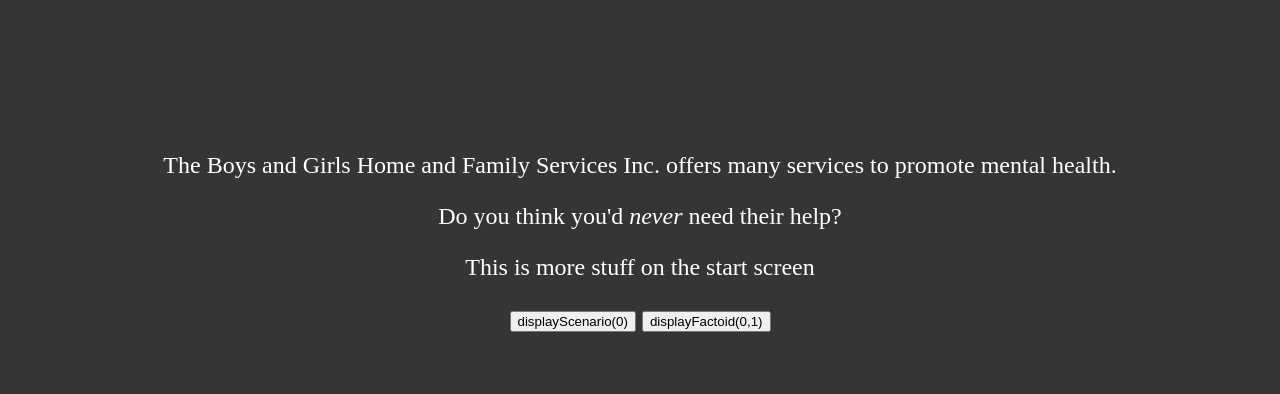
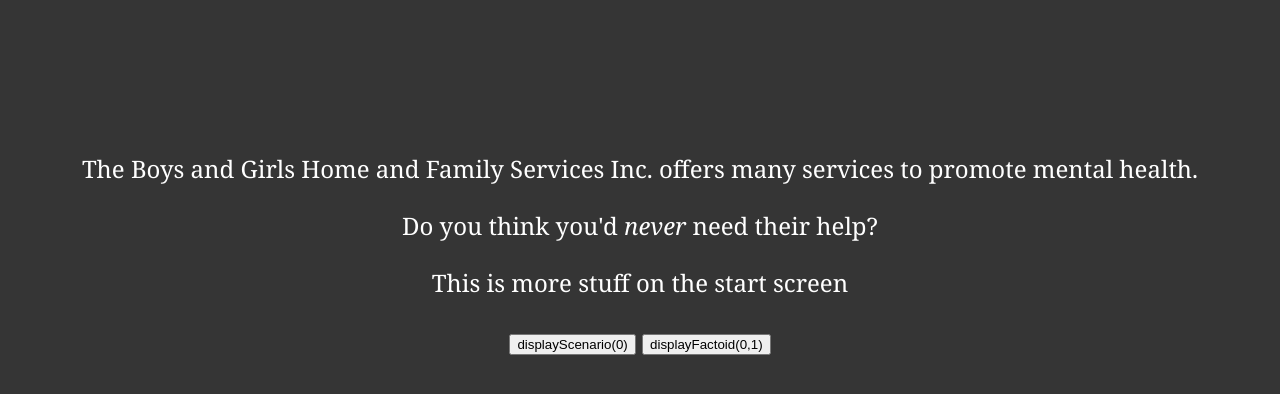
Before and after one commit to Adversus/bgh-story, a PHP site: page / in a window 1280 px wide. Shown: the top 394 px of the page. Run offline with PHP 8.4, Linux system fonts and the light colour scheme; some libraries are stand-ins or nearby versions.

Commit message:
Basic experiment with typeface.

```diff
--- a/index.css
+++ b/index.css
@@ -7,6 +7,10 @@
     top: 0%;
     left: 0%
 */
+}
+
+body {
+    font-family: Cambria, serif;
 }
 
 small {
```
